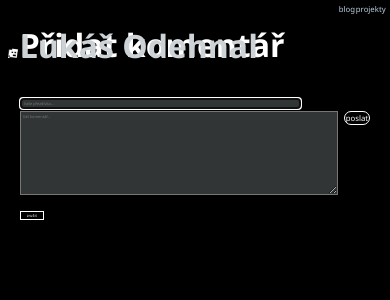
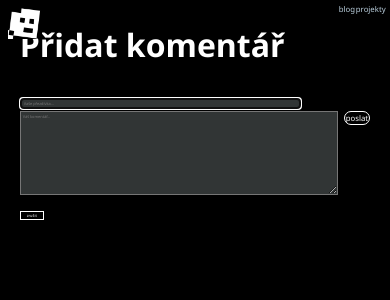
Before and after one commit to lukascobit/personal_blog, a React (Create React App) app: page /blog/1/addcomment in a window 390 px wide. Shown: the top 300 px of the page. Built offline with nearby package versions, Linux system fonts and the light colour scheme.

Commit message:
responsive desing changes

```diff
--- a/src/App.css
+++ b/src/App.css
@@ -1,5 +1,4 @@
 :root{
-  --bg: #2556c0;
   --blog: #282929;
   --blogHover: #313535;
 }
@@ -251,6 +250,9 @@ iframe{
   overflow-y: auto;
   overflow-x: hidden;
 }
+.mobilePfp{
+  display: none;
+}
 
 @media only screen and (max-width: 850px) {
   .homeDiv{
@@ -264,3 +266,30 @@ iframe{
     margin: 1vw;
   }
 }
+@media only screen and (max-width: 850px) {
+  .homeButton{
+    display: none;
+  }
+  .mobilePfp{
+    display: block;
+    width: 10vw;
+    position: absolute;
+    top: 5vw
+  }
+  .specificB0log{
+    margin-top: 30vw;
+    line-height: 0.8vw;
+    background-color: var(--blog);
+    padding: 0.4vw;
+    border-radius: 0.3vw;
+  }
+  .comment{
+    height: 20vw;
+    line-height: 5vw;
+
+  }
+  .longComment{
+    height: 40vw;
+    line-height: 5vw;
+  }
+}
--- a/src/App.jsx
+++ b/src/App.jsx
@@ -19,6 +19,7 @@ function App() {
     <>
     <div className="homeDiv">
       <a className="homeButton" href="/"><h1><img className="pfp" src={pfp} alt="" />Lukáš Odehnal</h1></a>
+      <a href="/"><img className="mobilePfp" src={pfp} alt="" /></a>
     </div>
     <div className="pagesLinks">
       <a className={ window.location.pathname === "/blog" ? 'currentPagesLink' : 'pagesLink'} href="/blog">blog</a>
--- a/src/components/Blog.jsx
+++ b/src/components/Blog.jsx
@@ -26,6 +26,7 @@ function Blog() {
             <h1 className='pageName'>Blog</h1>
             {
                 data && data.map((d)=>{
+                    console.log(d.id);
                     return(
                         <div key={d.id} onClick={()=>window.location = `/blog/${d.id}`} className="blog">
                             <h3 className='date'>{d.posted_date}</h3>
--- a/src/components/SpecificBlog.jsx
+++ b/src/components/SpecificBlog.jsx
@@ -13,7 +13,6 @@ function SpecificBlog() {
             try {
                 const response = await fetch(serverDomain + `blogs/${id}`);
                 const jsonData = await response.json();
-                console.log(jsonData);
                 setData(jsonData)
                 if(jsonData.length === 0){
                     window.location = "/blog"
@@ -27,11 +26,11 @@ function SpecificBlog() {
 
     return (
         <div className='content'>
-            <div className="blog">
+            <div className="specificB0log">
                 <h2 className='date'>{data[0] && data[0].posted_date}</h2>
                 <title>{data[0] && data[0].title}</title>
 
-                <article>
+                <article className='SpecifigBlogBody'>
                     <h1>{data[0] && data[0].title}</h1>
                     <p>{data[0] && data[0].body}</p>
                 </article>
@@ -40,9 +39,8 @@ function SpecificBlog() {
                 <button onClick={()=>window.location = `/blog/${id}/addcomment`} className='plusComment'>+</button>
                 <div className={data[0] && data[0].comment_body ? 'comments' : "no"}>
                     {data && data.map((d)=>{
-                        console.log(d);
                             return(
-                                <div key={d.id} className={d.comment_body && d.comment_body.length < 500 ? 'comment' : "longComment"}>
+                                <div key={d.comment_id} className={d.comment_body && d.comment_body.length < 150 ? 'comment' : "longComment"}>
                                     <h4 className='date'>{d.comment_date}</h4>
                                     <h5>{d.username || "Anonym"}</h5>
                                     <h4>{d.comment_body}</h4>
```
